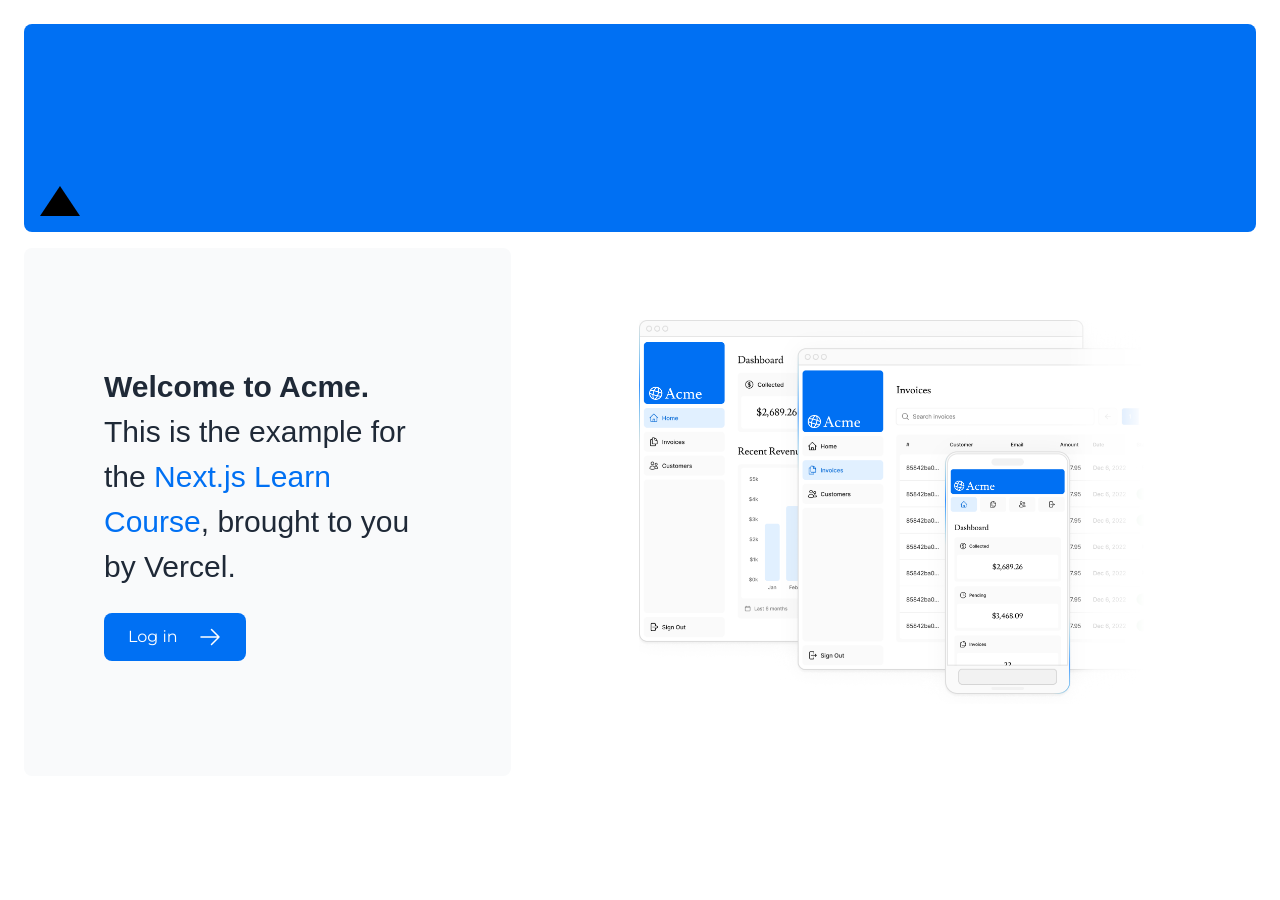
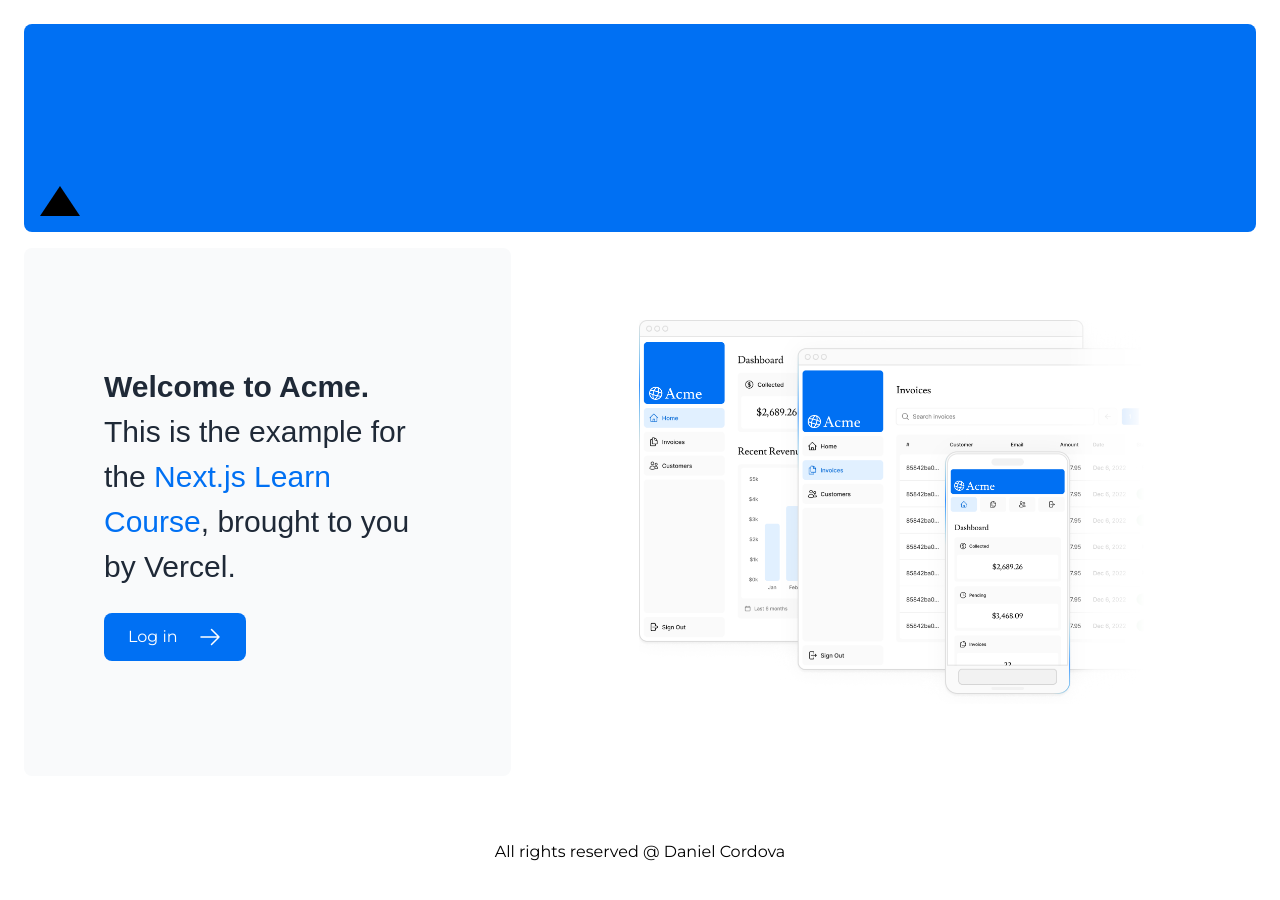
Before and after one commit to Danielcp0809/nextjs-dashboard, a Next.js app: page / in a window 1280 px wide. Shown: the top 900 px of the page. Before the commit the page ends 800 px from the top, so only its background shows below. Built offline with nearby package versions, Linux system fonts and the light colour scheme; a web font is replaced by a local one.

Commit message:
add: include footer in RootLayout component

```diff
--- a/app/layout.tsx
+++ b/app/layout.tsx
@@ -5,9 +5,13 @@ export default function RootLayout({
 }: {
   children: React.ReactNode;
 }) {
+  // here we can add footer and header
   return (
     <html lang="en">
-      <body className={`${montserrat.className} antialiased`}>{children}</body>
+      <body className={`${montserrat.className} antialiased`}>
+        {children}
+        <footer className='py-10 flex justify-center items-center'>All rights reserved @ Daniel Cordova</footer>
+      </body>
     </html>
   );
 }
```
